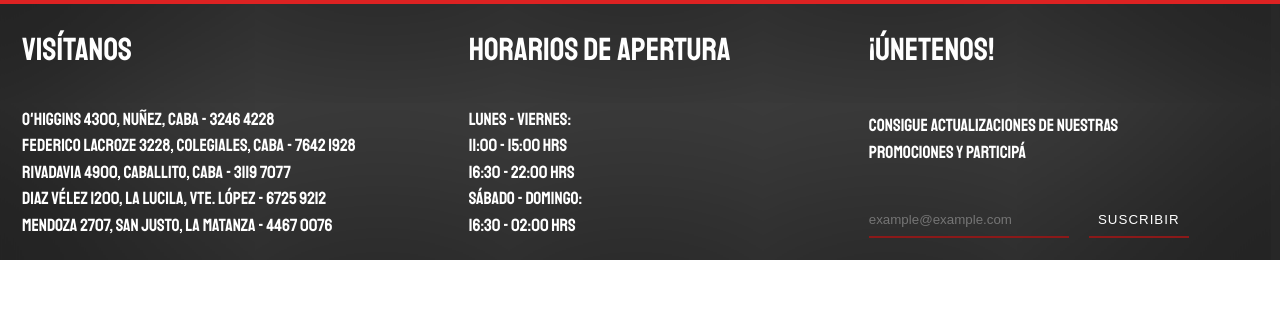
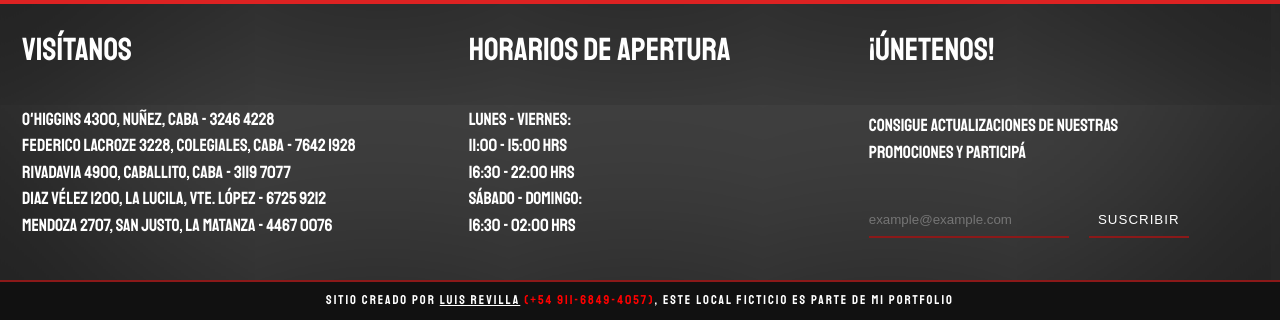
Before and after one commit to luisrevp/Sushi-restaurant, a plain HTML site: page public/index.html in a window 1280 px wide. Shown: the part 4722-5042 px from the top of the page. Before the commit the page ends 4982 px from the top, so only its background shows below. Drawn offline with Linux system fonts and the light colour scheme; some packages are replaced by stand-ins of ours.

Commit message:
modificaciones menores

```diff
--- a/app3.js
+++ b/app3.js
@@ -5,7 +5,7 @@ const getIMG = document.querySelectorAll(".img-container > img");
 
 getImages.forEach((imgCont, ind) => {
   let newEl = document.createElement("a");
-  newEl.setAttribute("href", "#");
+  newEl.setAttribute("href", `plato${ind + 1}`);
   newEl.textContent = "¡Pide acá!";
   newEl.style = `position: absolute;
     display: block;
--- a/public/css/style.css
+++ b/public/css/style.css
@@ -312,6 +312,11 @@ section.location {
 /*/////////////////////////////////////////////////////////*/
 
 footer {
+  background: #444;
+  box-shadow: inset 0px 0px 350px black;
+}
+
+footer .footer-wrap {
   position: relative;
   display: flex;
   flex-direction: row;
@@ -319,8 +324,6 @@ footer {
   width: 100%;
   min-height: 32vh;
   height: auto !important;
-  background: #444;
-  box-shadow: inset 0px 0px 350px black;
   border-top: 6px solid #dd2222;
 }
 
@@ -384,6 +387,33 @@ footer {
 }
 .footer-container p {
   font-size: 1.1em;
+}
+
+footer .autor {
+  display: flex;
+  min-height: 40px;
+  background: #111;
+  border-top: 2px solid #8b1919;
+  margin-top: 20px;
+}
+
+footer .autor p {
+  width: 100%;
+  text-align: center;
+  align-self: center;
+  color: #fff;
+  letter-spacing: 2px;
+  line-height: 2em;
+  font-size: 0.8em;
+}
+
+footer .autor p > a {
+  /* text-decoration: none; */
+  color: #fff;
+}
+
+footer .autor p span {
+  color: red;
 }
 
 /* MEDIA QUERIES */
--- a/public/index.html
+++ b/public/index.html
@@ -143,6 +143,7 @@
     <!-- PIE DE PAGINA -->
 
     <footer>
+      <div class = "footer-wrap">
       <div class="footer-container block1">
         <h3>Visítanos</h3>
         <p>
@@ -178,6 +179,10 @@
           <button type="submit" class="enviar">SUSCRIBIR</button>
         </form>
       </div>
+    </div>
+    <div class="autor">
+      <p>Sitio creado por <a href="https://www.linkedin.com/in/luis-revilla/" target = "_blank">Luis Revilla</a> <span>(+54 911-6849-4057)</span>, este local ficticio es parte de mi portfolio</p>
+    </div>
     </footer>
   </body>
 </html>
```
